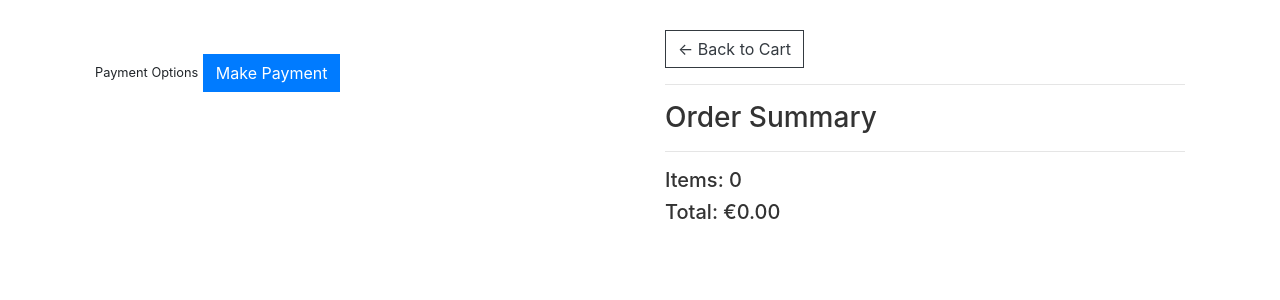
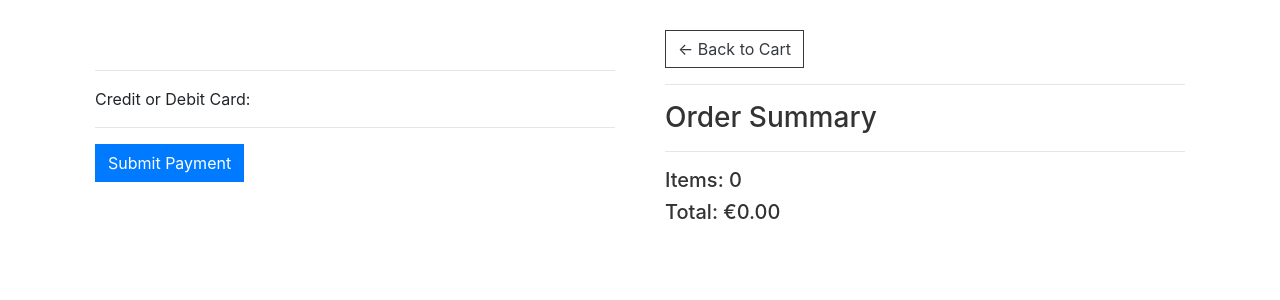
Before and after one commit to 1208kelly/Full_Stack_Frameworks_with_Django_Milestone_Project_1208, a Django app: page /checkout/ in a window 1280 px wide. Shown: the part 56-356 px from the top of the page. Run offline with Django 3.2, Linux system fonts and the light colour scheme; a user stored in the database is signed in; tables that the repository leaves empty hold one stand-in row (values such as "Sample post"); some libraries are stand-ins or nearby versions.

Commit message:
Adding stripe payment

```diff
--- a/shop/templates/shop/checkout.html
+++ b/shop/templates/shop/checkout.html
@@ -41,8 +41,28 @@
             <br>
 
             <div class="box-element hidden" id="payment-info">
-                <small>Payment Options</small>
-                <button id="make-payment" class="btn btn-primary">Make Payment</button>
+                <!-- <div id="stripe-button-container"> -->
+                <div id="payment-info">
+                    <hr>
+                    <p>Credit or Debit Card:</P>
+                    <hr>
+                    <form action="{% url 'checkout' %}" method="post" id="payment-form">
+                        {% csrf_token %}
+                        <div class="form-row">
+
+                            <div id="card-element">
+                            <!-- A Stripe Element will be inserted here. -->
+                            </div>
+
+                            <!-- Used to display form errors. -->
+                            <div id="card-errors" role="alert"></div>
+                        </div>
+
+                        <button class="btn btn-primary">Submit Payment</button>
+                    </form>
+                <!-- </div> -->
+                <!-- <button id="make-payment" class="btn btn-primary">Make Payment</button> -->
+                </div>
             </div>
         </div>
 
@@ -67,6 +87,79 @@
             </div>
         </div>
     </div>
+
+    <script>
+        // Create a Stripe client.
+        var stripe = Stripe('pk_test_TYooMQauvdEDq54NiTphI7jx');
+
+        // Create an instance of Elements.
+        var elements = stripe.elements();
+
+        // Custom styling can be passed to options when creating an Element.
+        // (Note that this demo uses a wider set of styles than the guide below.)
+        var style = {
+        base: {
+            color: '#32325d',
+            fontFamily: '"Helvetica Neue", Helvetica, sans-serif',
+            fontSmoothing: 'antialiased',
+            fontSize: '16px',
+            '::placeholder': {
+            color: '#aab7c4'
+            }
+        },
+        invalid: {
+            color: '#fa755a',
+            iconColor: '#fa755a'
+        }
+        };
+
+        // Create an instance of the card Element.
+        var card = elements.create('card', {style: style});
+
+        // Add an instance of the card Element into the `card-element` <div>.
+        card.mount('#card-element');
+
+        // Handle real-time validation errors from the card Element.
+        card.on('change', function(event) {
+        var displayError = document.getElementById('card-errors');
+        if (event.error) {
+            displayError.textContent = event.error.message;
+        } else {
+            displayError.textContent = '';
+        }
+        });
+
+        // Handle form submission.
+        var form = document.getElementById('payment-form');
+        form.addEventListener('submit', function(event) {
+        event.preventDefault();
+
+        stripe.createToken(card).then(function(result) {
+            if (result.error) {
+            // Inform the user if there was an error.
+            var errorElement = document.getElementById('card-errors');
+            errorElement.textContent = result.error.message;
+            } else {
+            // Send the token to your server.
+            stripeTokenHandler(result.token);
+            }
+        });
+        });
+
+        // Submit the form with the token ID.
+        function stripeTokenHandler(token) {
+        // Insert the token ID into the form so it gets submitted to the server
+        var form = document.getElementById('payment-form');
+        var hiddenInput = document.createElement('input');
+        hiddenInput.setAttribute('type', 'hidden');
+        hiddenInput.setAttribute('name', 'stripeToken');
+        hiddenInput.setAttribute('value', token.id);
+        form.appendChild(hiddenInput);
+
+        // Submit the form
+        form.submit();
+        }
+    </script>
 
     <script type="text/javascript">
         var shipping = '{{order.shipping}}'
@@ -98,11 +191,11 @@
             document.getElementById('form-button').classList.add('hidden');
             document.getElementById('payment-info').classList.remove('hidden');
         })
-
+        /*
         document.getElementById('make-payment').addEventListener('click', function(e){
             submitFormData()
         })
-
+        */
         function submitFormData(){
             console.log('Payment button clicked')
 
--- a/shop/templates/shop/main.html
+++ b/shop/templates/shop/main.html
@@ -8,6 +8,8 @@
     <link rel="stylesheet" href="https://stackpath.bootstrapcdn.com/bootstrap/4.5.2/css/bootstrap.min.css" integrity="sha384-JcKb8q3iqJ61gNV9KGb8thSsNjpSL0n8PARn9HuZOnIxN0hoP+VmmDGMN5t9UJ0Z" crossorigin="anonymous">
 
     <link rel="stylesheet" type="text/css" href="{% static 'css/base.css' %}">
+
+    <script src="https://js.stripe.com/v3/"></script>
 
 <!-- csrf from http://docs.djangoproject.com/en/3.0/ref/csrf/#ajax -->
 
--- a/shop/templates/shop/shop.html
+++ b/shop/templates/shop/shop.html
@@ -18,4 +18,5 @@
 		</div>
         {% endfor %}
 	</div>
+
 {% endblock %}
--- a/shop/views.py
+++ b/shop/views.py
@@ -4,6 +4,11 @@ import json
 import datetime
 from .models import *
 from .utilities import cookieShoppingCart, shoppingCartData, guestUserOrder
+
+import stripe
+
+stripe.api_key = "sk_test_51HFJ2aLlcEoQaMZcqIRtgsSl4tM02J765PMbJ0h7m9dNQNJwfe6VPW0FVLiCoQIiiVy6KGRBMXiSXQPbsXXo7Gb900mugsJKxR"
+
 
 # Create your views here.
 
```
Also changed, not shown: static/css/base.css (+32 -0 lines).
